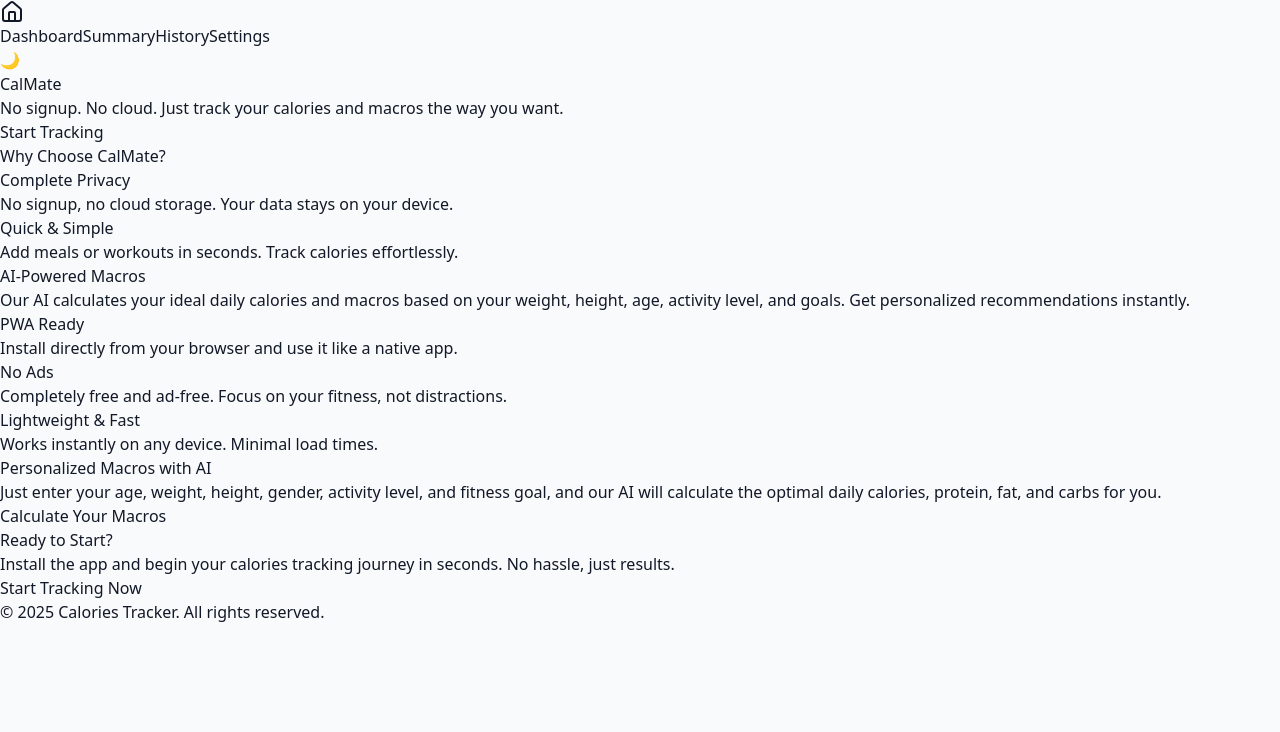
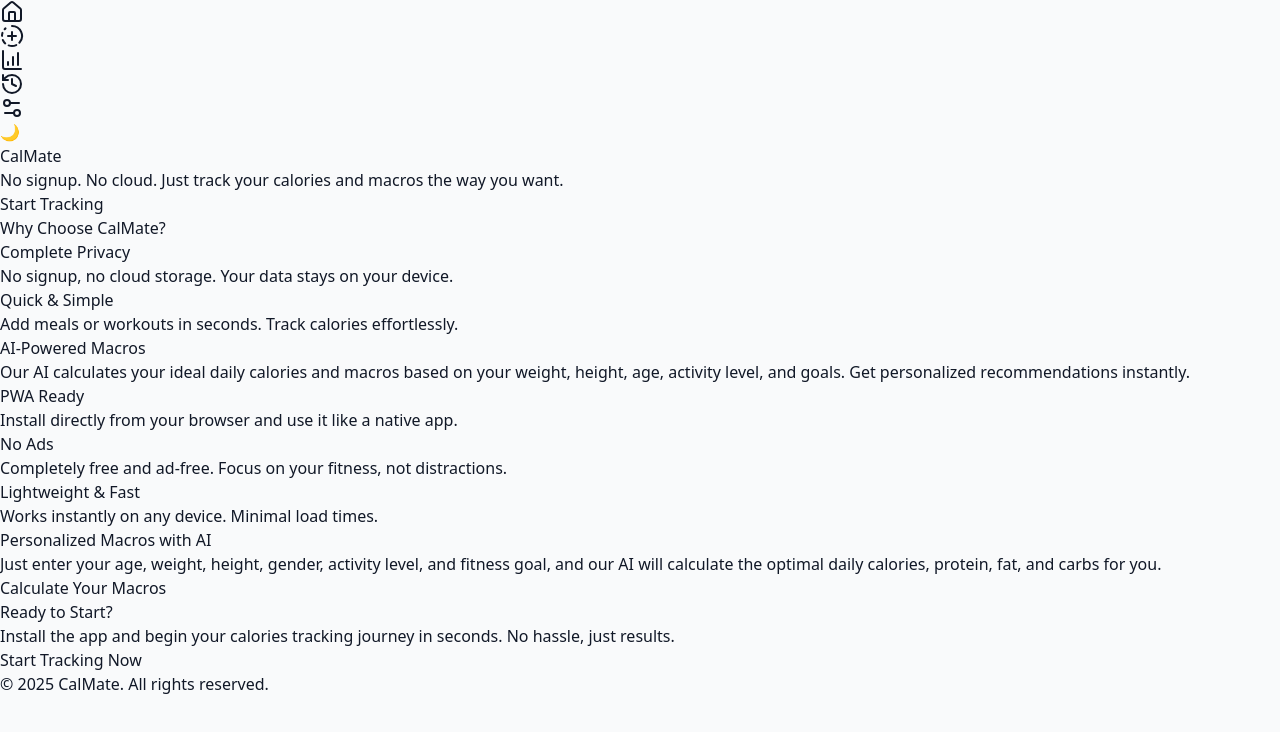
Before and after one commit to nitingoel27/calorie-tracker, a React (Vite) app: page / in a window 1280 px wide. Shown: the top 732 px of the page. Built offline with nearby package versions, Linux system fonts and the light colour scheme.

Commit message:
replaced section names in navbar with icons

```diff
--- a/src/App.tsx
+++ b/src/App.tsx
@@ -1,6 +1,7 @@
 import { BrowserRouter, Routes, Route, Link, useLocation } from "react-router-dom";
 import Dashboard from "./pages/Dashboard";
 import History from "./pages/History";
+import {CircleFadingPlus, History as HistoryIcon} from "lucide-react";
 import Settings from "./pages/Settings";
 import Add from "./pages/Add";
 import Summary from "./pages/Summary";
@@ -8,8 +9,8 @@ import FloatingAddButton from "./components/FloatingAddButton";
 import { useTheme } from "./context/ThemeContext";
 import DayDetail from "./pages/DayDetail";
 import Landing from "./pages/Landing";
-import {Home} from "lucide-react";
-
+import {ChartColumnIncreasing, Home, TrendingUp} from "lucide-react";
+import {Settings2} from "lucide-react";
 
 export default function App() {
   return (
@@ -38,19 +39,21 @@ function AppShell() {
     // wrapper controlling dark mode; we keep it but hide the toggle for now
     <div className={theme === "dark" ? "dark" : ""}>
       <div className="min-h-screen bg-gray-50 text-gray-900 dark:bg-slate-950 dark:text-slate-100">
-      <nav className="p-4 flex items-center justify-between border-b bg-gray-100/90 backdrop-blur-sm dark:bg-slate-900/90 dark:border-slate-800">
-  <div className="flex gap-4 overflow-x-auto whitespace-nowrap scrollbar -hide">
-  <Link to="/" className={`${linkClass("/")} flex-shrink-0`} ><Home className="w-6 h-6 text-purple-600"/></Link>
-    <Link to="/dashboard" className={`${linkClass("/Dashboard")} flex-shrink-0`}>Dashboard</Link>
-    <Link to="/summary" className={`${linkClass("/summary")} flex-shrink-0`}>Summary</Link>
-    <Link to="/history" className={`${linkClass("/history")} flex-shrink-0`}>History</Link>
-    <Link to="/settings" className={`${linkClass("/settings")} flex-shrink-0`}>Settings</Link>
-  </div>
+      <nav className="sticky top-0 z-50 p-4 flex items-center justify-between
+                border-b bg-gray-100/90 backdrop-blur-sm
+                dark:bg-slate-900/90 dark:border-slate-800">
+      <div className="flex w-full justify-around overflow-x-auto whitespace-nowrap scrollbar-hide">
+  <Link to="/" className={`${linkClass("/")} flex-shrink-0`} ><Home/></Link>
+    <Link to="/dashboard" className={`${linkClass("/Dashboard")} flex-shrink-0`}><CircleFadingPlus/></Link>
+    <Link to="/summary" className={`${linkClass("/summary")} flex-shrink-0`}><ChartColumnIncreasing/></Link>
+    <Link to="/history" className={`${linkClass("/history")} flex-shrink-0`}><HistoryIcon/></Link>
+    <Link to="/settings" className={`${linkClass("/settings")} flex-shrink-0`}><Settings2/></Link>
+
 
   {/* 🌗 Theme Toggle */}
   <button
     onClick={toggleTheme}
-    className="px-1 py-1 rounded-md text-sm font-medium
+    className="px-2 py-1 rounded-md text-sm font-medium
                bg-indigo-100 text-indigo-700
                hover:bg-indigo-200
                dark:bg-slate-700 dark:text-slate-100 dark:hover:bg-slate-600"
@@ -58,6 +61,7 @@ function AppShell() {
   >
     {theme === "dark" ? "☀" : "🌙"}
   </button>
+  </div>
 </nav>
         <Routes>
         <Route path="/" element={<Landing />} />
--- a/src/pages/Landing.tsx
+++ b/src/pages/Landing.tsx
@@ -92,7 +92,7 @@ export default function Landing() {
       </section>
 
       <footer className="py-6 text-center text-xs text-gray-500 dark:text-gray-400">
-        &copy; {new Date().getFullYear()} Calories Tracker. All rights reserved.
+        &copy; {new Date().getFullYear()} CalMate. All rights reserved.
       </footer>
     </div>
   );
```
